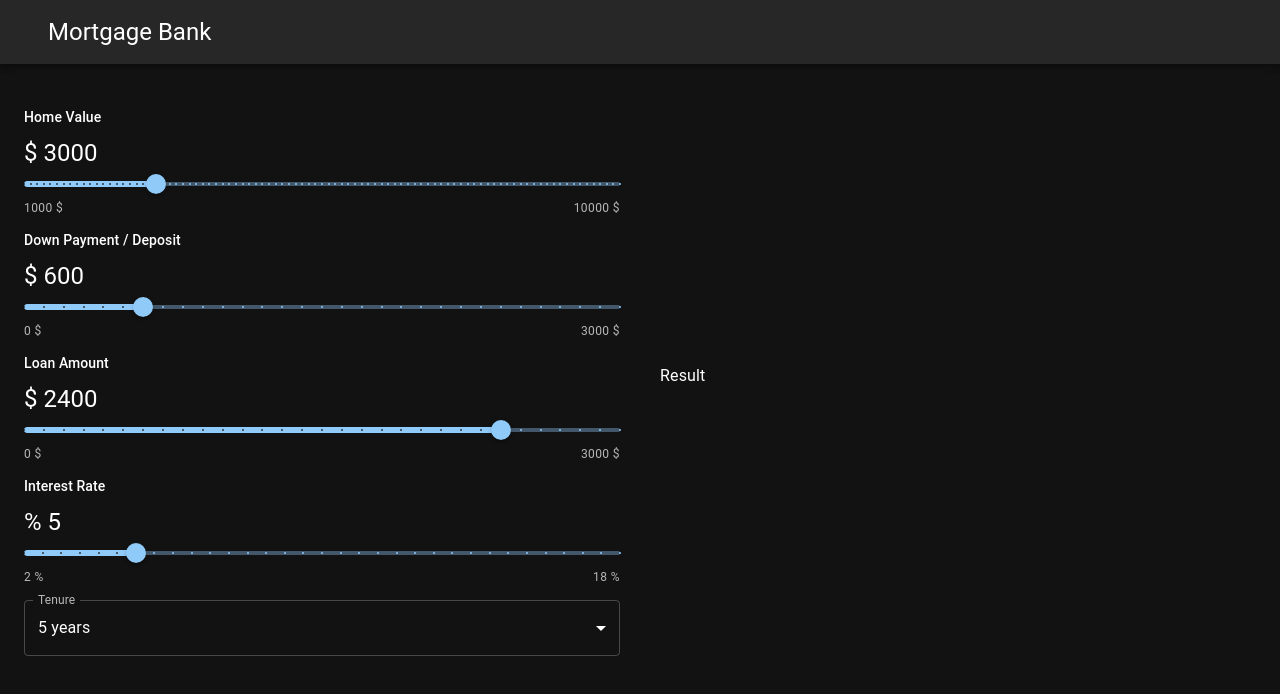
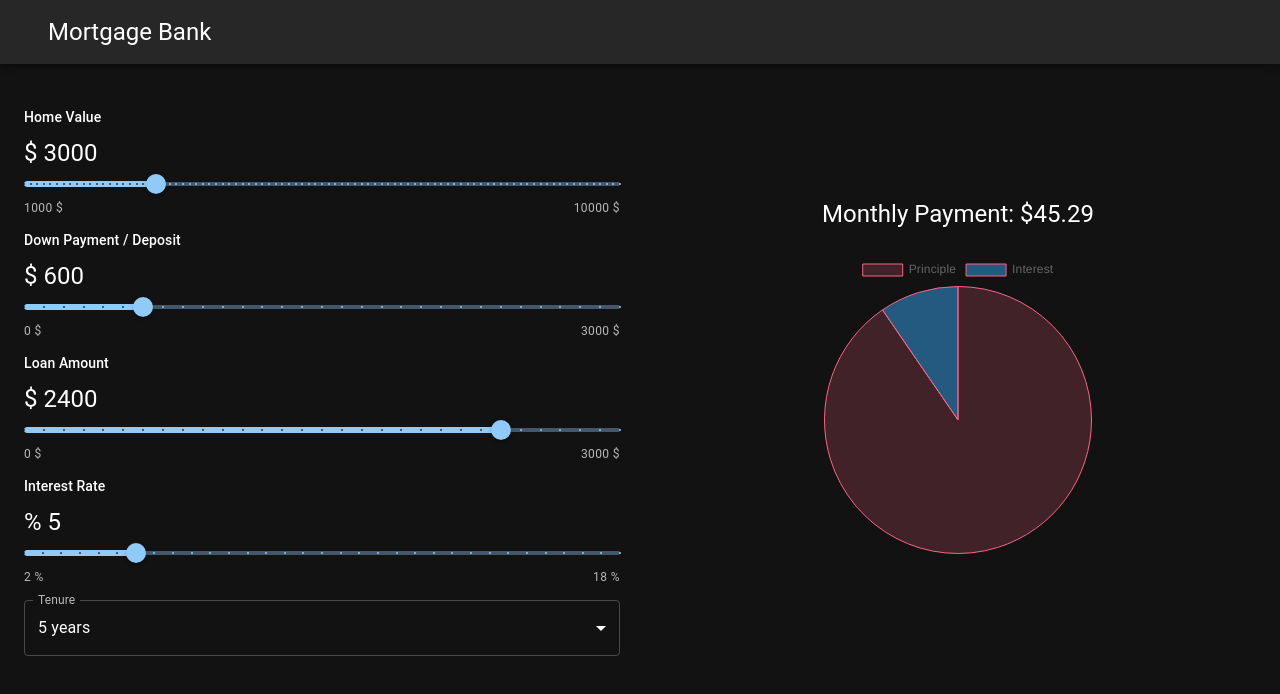
Before and after one commit to Marx-wrld/Mortgage-Bank, a React (Create React App) app in the folder mortgage-calc/: page / in a window 1280 px wide. Shown: the top 694 px of the page. Built offline with nearby package versions, Linux system fonts and the light colour scheme.

Commit message:
Debug and Deploy

```diff
--- a/mortgage-calc/src/Components/Result.js
+++ b/mortgage-calc/src/Components/Result.js
@@ -23,15 +23,27 @@ const Result = ({ data }) => {
       {
         label: "Ratio of Principle and Interest",
         data: [homeValue, totalInterestGenerated],
-        backgroundColor: ["rgba(255, 99, 132, 0.2)", "rgba(54, 162, 235, 0.2)"],
-        borderColor: ["rgba(255, 99, 132, 1), rgba(54, 162, 235, 1)"],
+        backgroundColor: ["rgba(255, 99, 132, 0.2)", "rgba(54, 162, 235, 0.5)"],
+        borderColor: ["rgba(255, 99, 132, 1), rgba(54, 162, 235, 0.8)"],
         borderWidth: 1
       },
     ],
   }
    return (
-    <div>Result</div>
-  )
+    <Stack  gap={3}>
+    <Typography textAlign="center"variant="h5">
+      Monthly Payment: $
+      {
+      monthlyPayment.toFixed(2)
+      }
+    </Typography>
+    <Stack direction="row" justifyContent="center">
+      <div>
+        <Pie data={pieChartData} />
+      </div>
+      </Stack>
+      </Stack>
+  );
 }
 
 export default Result
```
